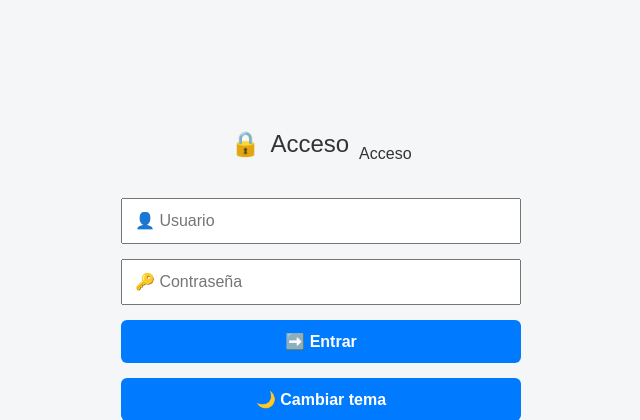
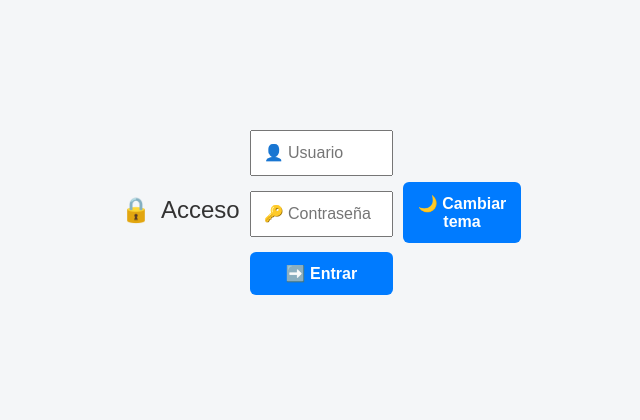
Before and after one commit to Lemmii33/Programacion, a PHP site: page /login.php in a window 1280 px wide. Shown: the top 420 px of the page, without its empty margins (319-959 px from the left). Run offline with PHP 8.4, Linux system fonts and the light colour scheme.

Commit message:
dos acceso

```diff
--- a/login.php
+++ b/login.php
@@ -105,9 +105,6 @@ if ($_SERVER['REQUEST_METHOD'] === 'POST') {
     <span>Acceso</span>
 </div>
 
-            <span>Acceso</span>
-        </div>
-
         <?php if ($error): ?>
             <div class="error-msg"><?= htmlspecialchars($error) ?></div>
         <?php endif; ?>
```
